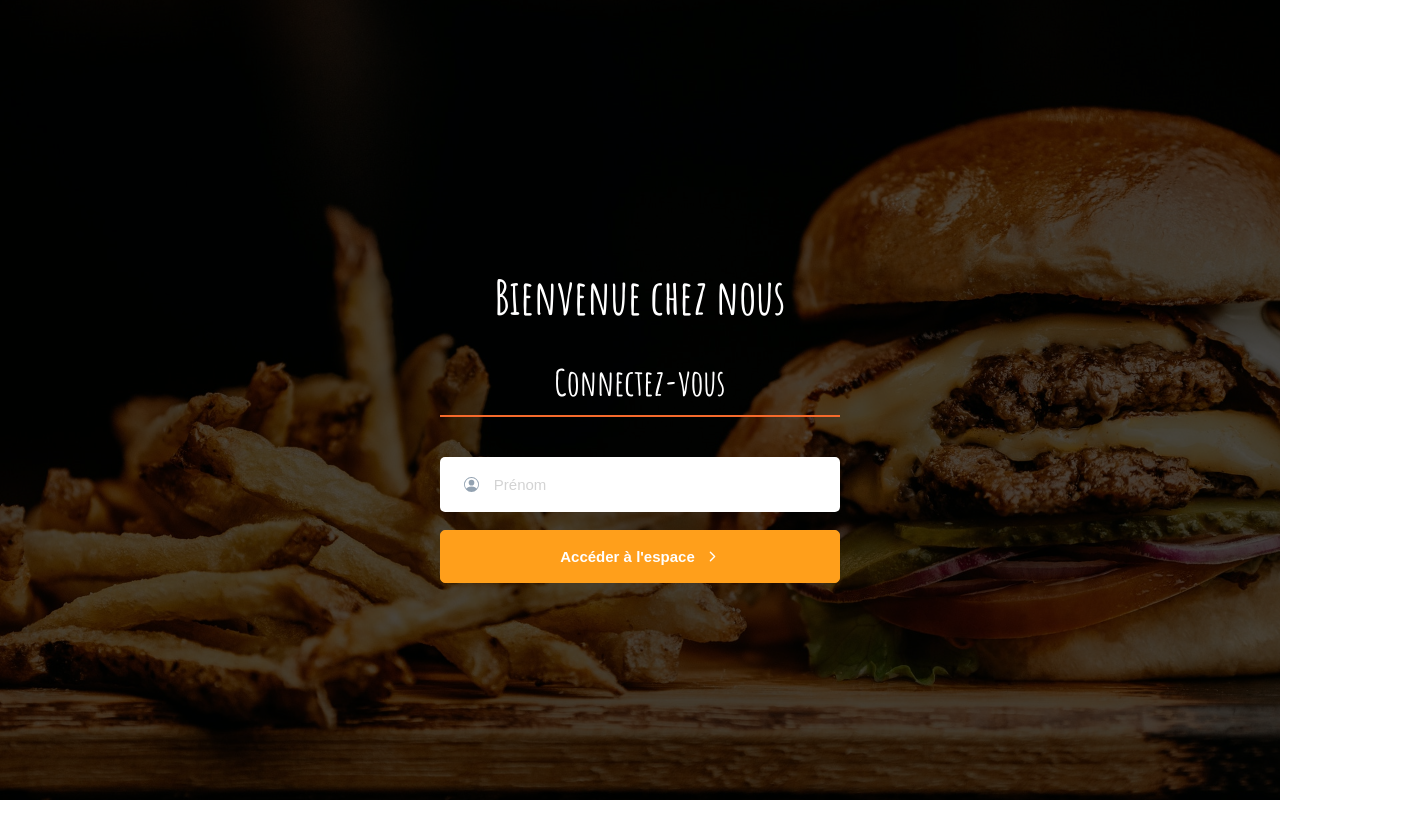
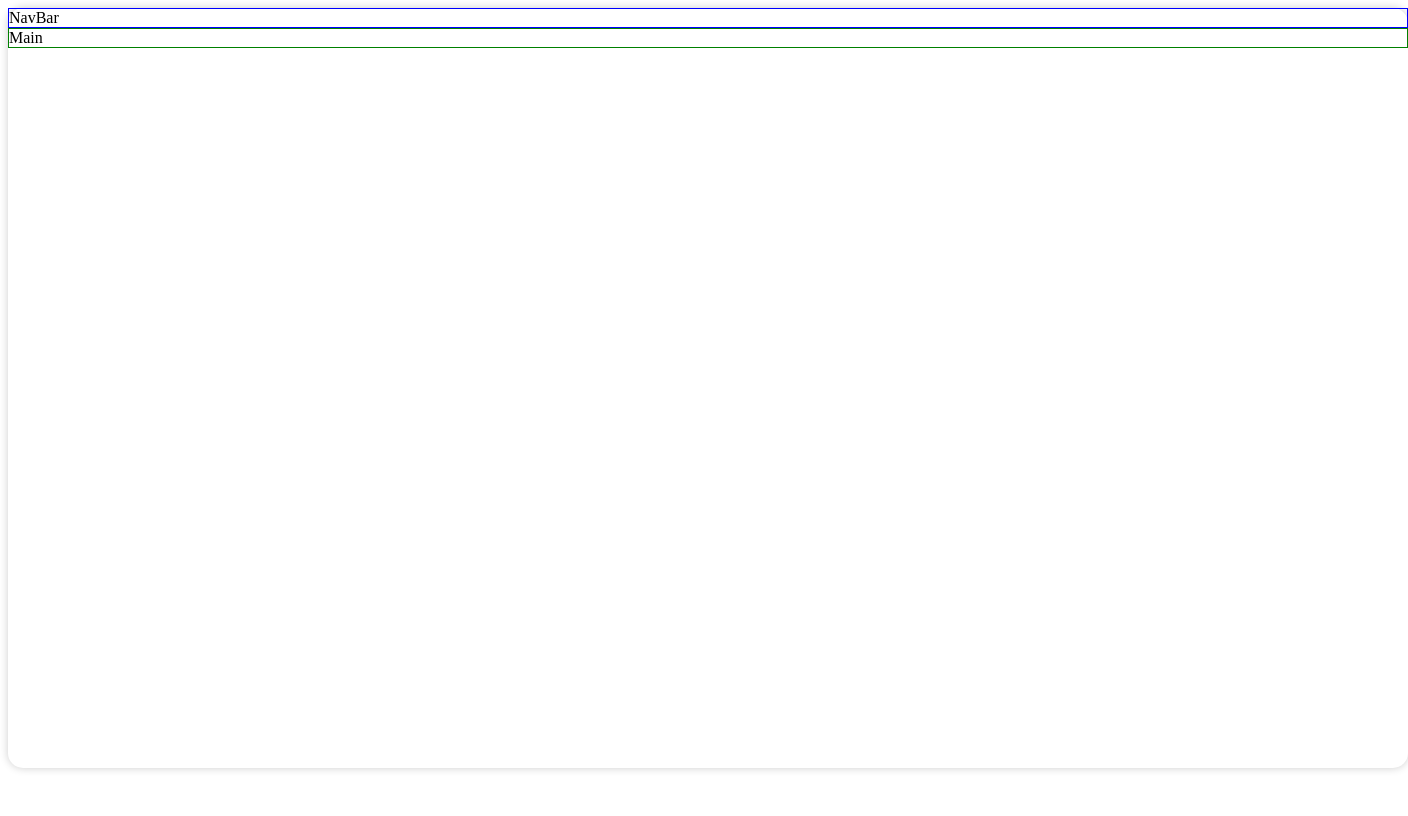
Before and after one commit to PaulDABIN/crazee-burger, a React (Create React App) app: page / in a window 1280 px wide. Shown: the whole page, 1408 px wide, since content can reach past the window. Built offline with nearby package versions, Linux system fonts and the light colour scheme.

Commit message:
OrderPage.js > Create NavBar.js and Main.js

```diff
--- a/src/App.js
+++ b/src/App.js
@@ -12,8 +12,8 @@ function App() {
   //affichage (render)
   return (
     <Router>
-      <LoginPage path='/' />
-      <OrderPage path='order/:name' />
+      <LoginPage path='login' />
+      <OrderPage path='/' />
     </Router>
   )
 }
--- /dev/null
+++ b/src/components/pages/order/Main.js
@@ -0,0 +1,10 @@
+import React from "react"
+import styled from "styled-components"
+
+export default function Main() {
+  return <MainStyled>Main</MainStyled>
+}
+
+const MainStyled = styled.div`
+  border: 1px solid green;
+`
--- /dev/null
+++ b/src/components/pages/order/NavBar.js
@@ -0,0 +1,10 @@
+import React from "react"
+import styled from "styled-components"
+
+export default function NavBar() {
+  return <NavBarStyled>NavBar</NavBarStyled>
+}
+
+const NavBarStyled = styled.div`
+  border: 1px solid blue;
+`
--- a/src/components/pages/order/OrderPage.js
+++ b/src/components/pages/order/OrderPage.js
@@ -1,5 +1,24 @@
 import React from "react"
+import styled from "styled-components"
+import { theme } from "../../../theme"
+import NavBar from "./NavBar"
+import Main from "./Main"
 
 export default function OrderPage({ name }) {
-  return <div>Bonjour {name}</div>
+  return (
+    <OrderPageStyled>
+      <NavBar />
+      <Main />
+    </OrderPageStyled>
+  )
 }
+
+const OrderPageStyled = styled.div`
+  border-radius: ${theme.borderRadius.extraRound};
+  display: flex;
+  flex-direction: column;
+  height: 95vh;
+  width: 1400px;
+  margin: auto;
+  box-shadow: 0 0 8px 0 rgb(0 0 0 / 20%);
+`
```
